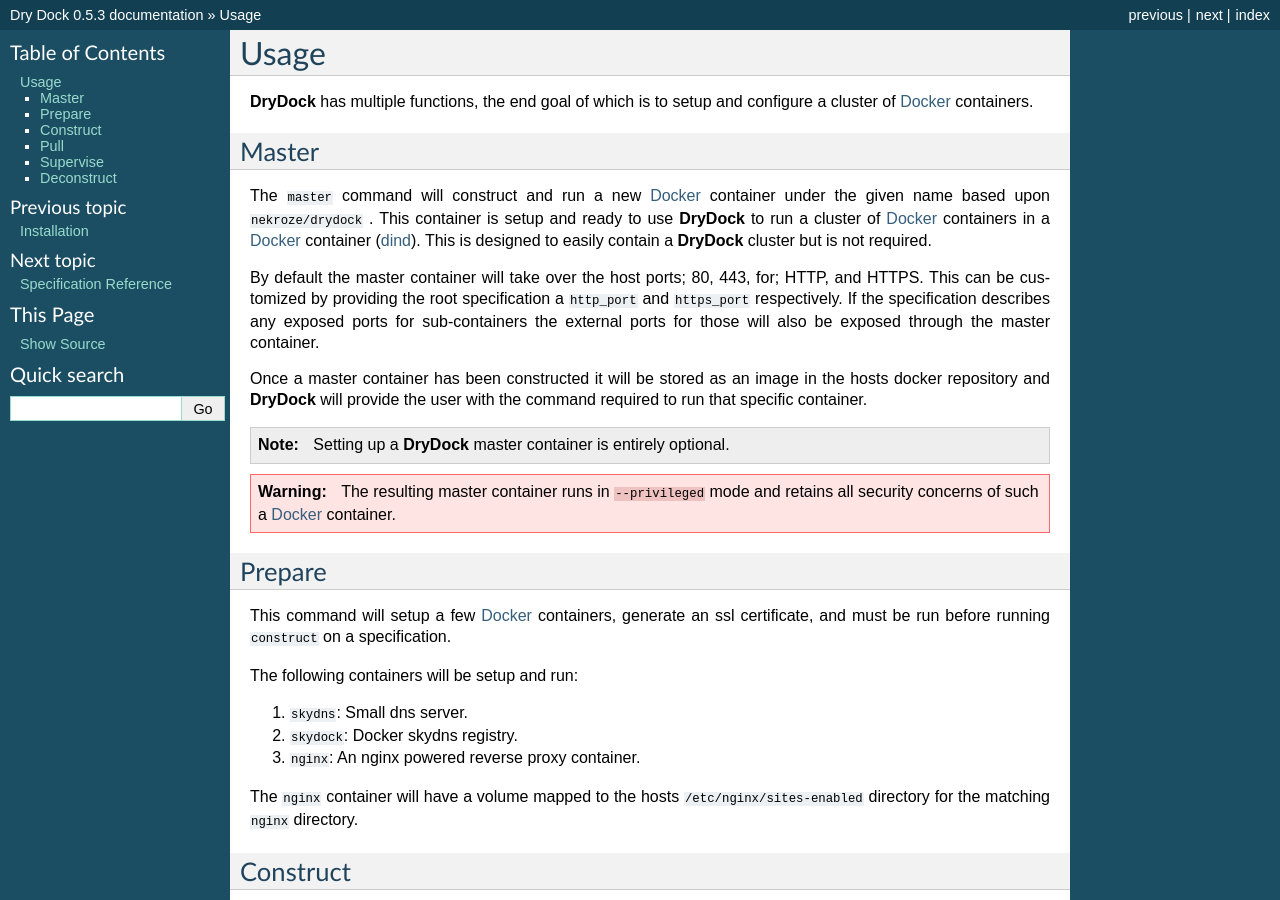
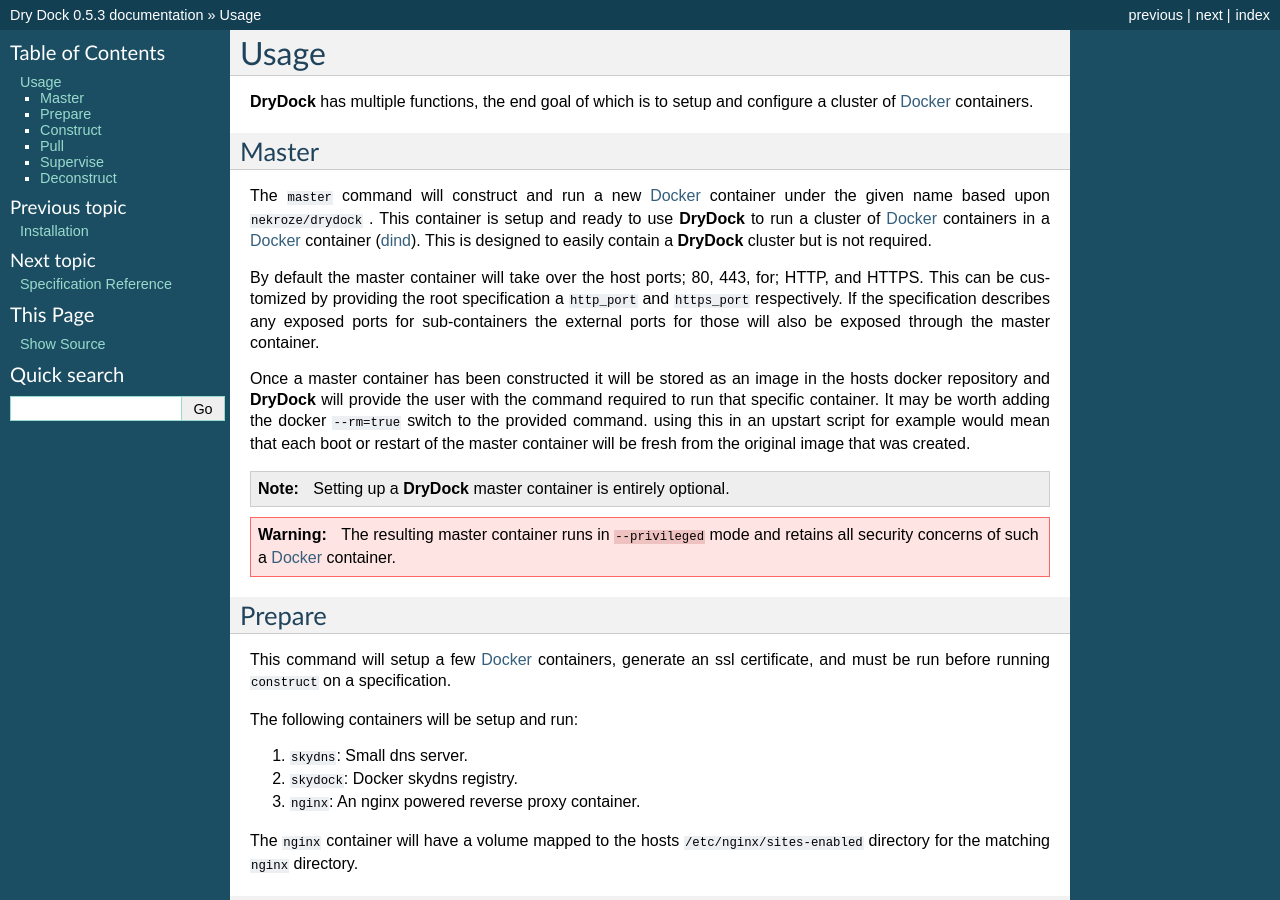
Before and after one commit to Nekroze/drydock, a Sphinx documentation site: the page built from docs/usage.rst, in a window 1280 px wide and 900 px high. Built offline with Sphinx 7.4.7, drawn with Linux system fonts in a browser that asks for light colours.

Commit message:
expanded on the docker master command

```diff
--- a/docs/usage.rst
+++ b/docs/usage.rst
@@ -22,7 +22,10 @@
 
 Once a master container has been constructed it will be stored as an image
 in the hosts docker repository and **DryDock** will provide the user with
-the command required to run that specific container.
+the command required to run that specific container. It may be worth adding
+the docker ``--rm=true`` switch to the provided command. using this in an
+upstart script for example would mean that each boot or restart of the
+master container will be fresh from the original image that was created.
 
 .. note::
 
```
